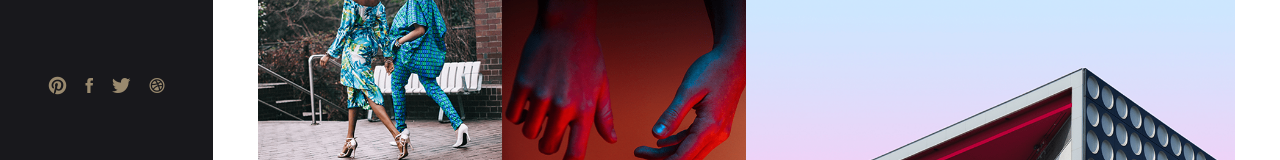
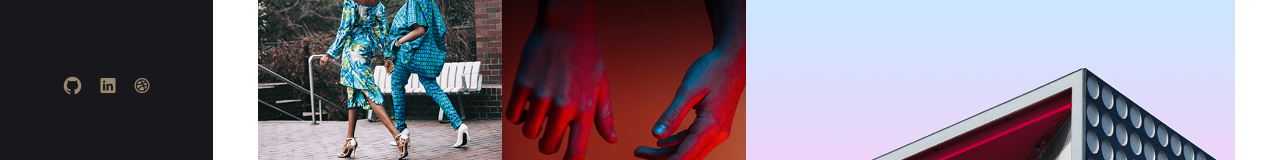
Before and after one commit to AceKingQueen/Summer-Portfolio, a website: page index.html in a window 1280 px wide. Shown: the part 553-713 px from the top of the page. Drawn offline with Linux system fonts and the light colour scheme; files whose address does not match are found by name.

Commit message:
updated navbar icons and links

```diff
--- a/index.html
+++ b/index.html
@@ -104,14 +104,14 @@
                 <div class="side_menu_bottom_inner">
                     <ul class="social_menu">
                         <li>
-                            <a href="#"> <i class="ion ion-social-pinterest"></i> </a>
+                            <a href="https://github.com/AceKingQueen"> <i class="ion ion-social-github"></i> </a>
                         </li>
                         <li>
-                            <a href="#"> <i class="ion ion-social-facebook"></i> </a>
+                            <a href="https://www.linkedin.com/in/allisonkingwilliams/"> <i class="ion ion-social-linkedin"></i> </a>
                         </li>
-                        <li>
+                        <!-- <li>
                             <a href="#"> <i class="ion ion-social-twitter"></i> </a>
-                        </li>
+                        </li> -->
                         <li>
                             <a href="#"> <i class="ion ion-social-dribbble"></i> </a>
                         </li>
```
